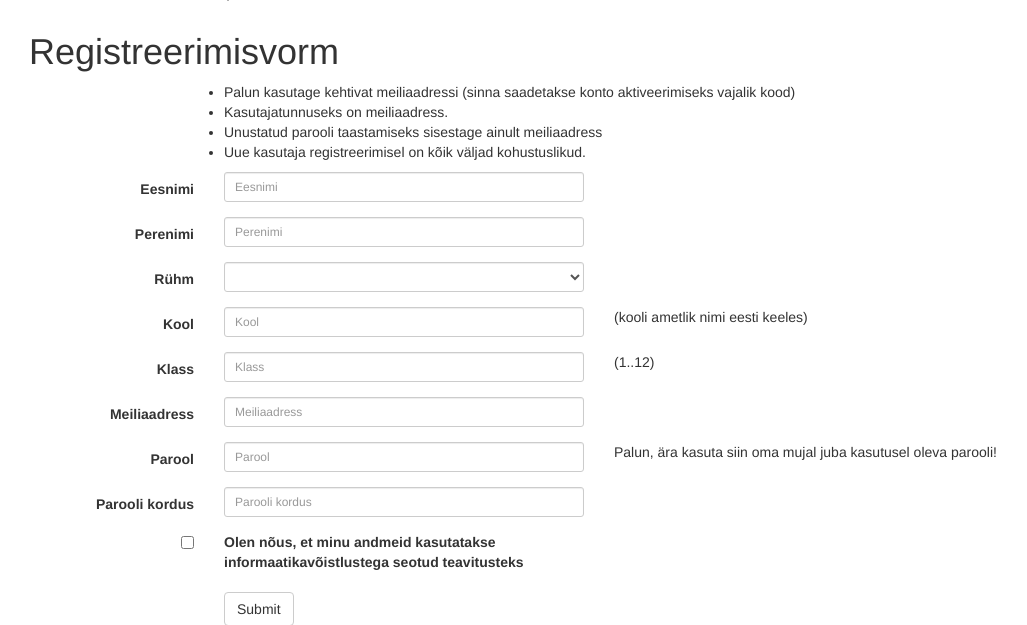
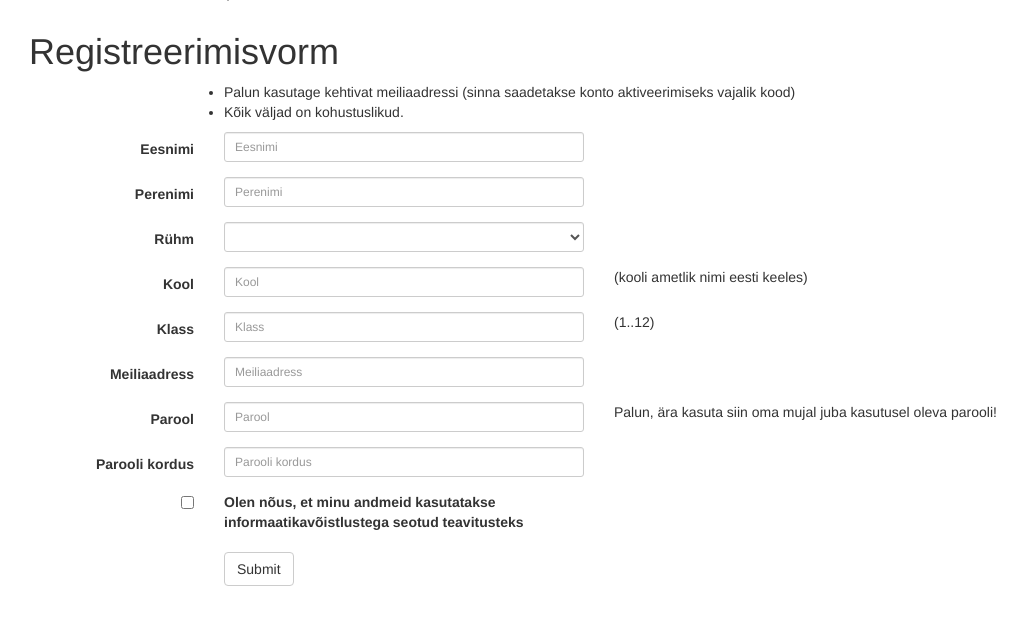
Before and after one commit to konstantint/eio-userdb, a Flask app: page /register in a window 1280 px wide. Shown: the part 60-685 px from the top of the page, without its empty margins (41-1068 px from the left). Run offline with Flask 2, Linux system fonts and the light colour scheme; some libraries are stand-ins or nearby versions.

Commit message:
Minor form text changes

```diff
--- a/eio_userdb/templates/register.html
+++ b/eio_userdb/templates/register.html
@@ -5,9 +5,9 @@
    <div class="row">
       <ul class="col-sm-10 col-sm-offset-2">
 	 <li>Palun kasutage kehtivat meiliaadressi (sinna saadetakse konto aktiveerimiseks vajalik kood)</li>
-	 <li>Kasutajatunnuseks on meiliaadress.</li>
-	 <li>Unustatud parooli taastamiseks sisestage ainult meiliaadress</li>
-	 <li>Uue kasutaja registreerimisel on k&otilde;ik v&auml;ljad kohustuslikud.</li>
+	 <!-- li>Kasutajatunnuseks on meiliaadress.</li>
+	 <li>Unustatud parooli taastamiseks sisestage ainult meiliaadress</li -->
+	 <li>K&otilde;ik v&auml;ljad on kohustuslikud.</li>
       </ul>
    </div>
    {{ macros.render_form(form) }}
```
